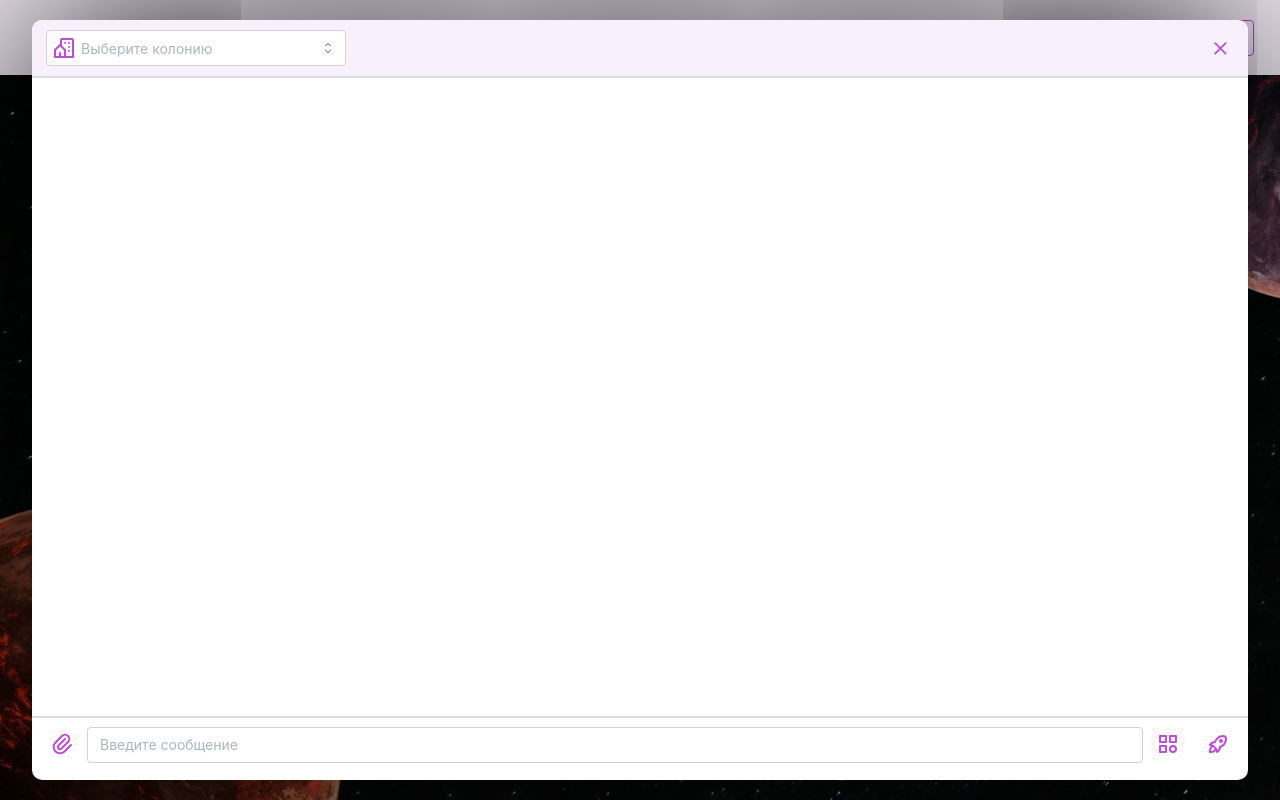
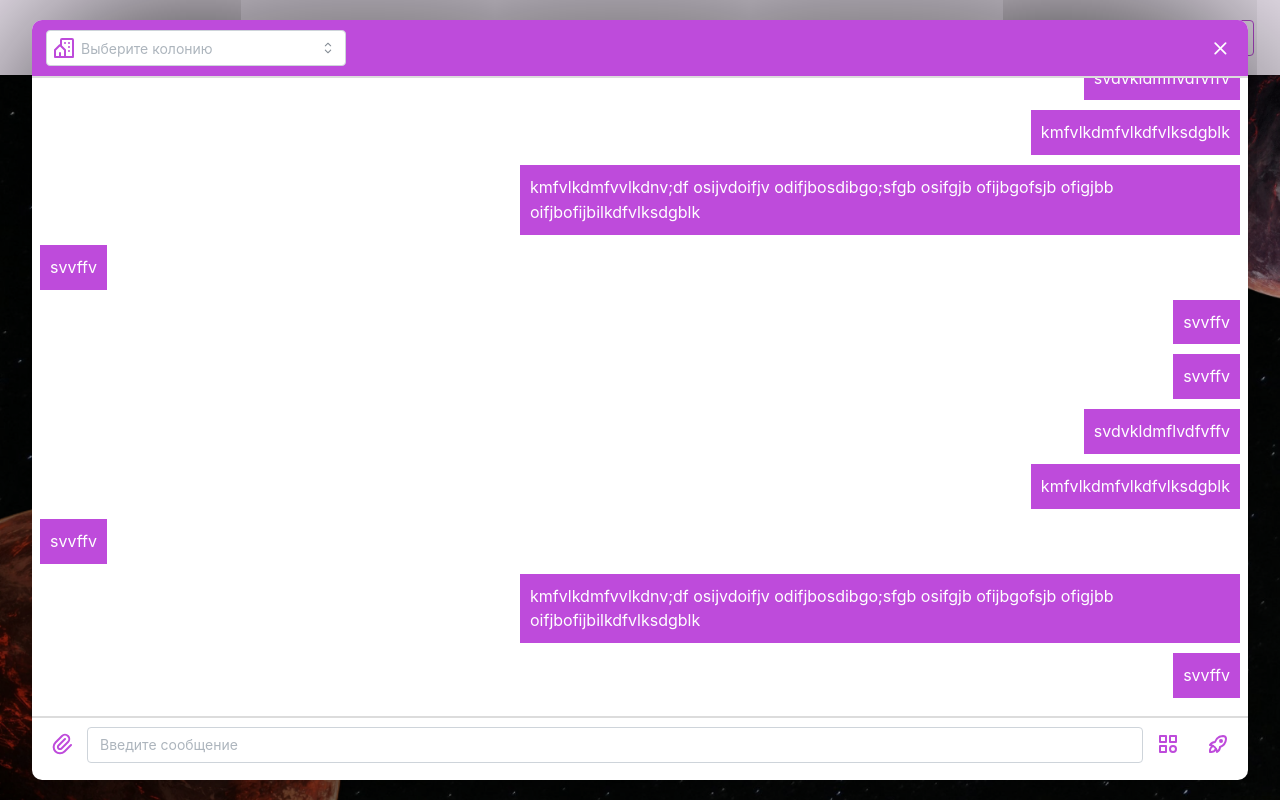
Before and after one commit to Tifftal/AtomHack-Final-frontend, a React (Vite) app: page / in a window 1280 px wide. Both pictures are taken after a click on the button "Support". Built offline with nearby package versions, Linux system fonts and the light colour scheme.

Commit message:
colored chat

```diff
--- a/src/features/chat/ChatContent/ChatBlock.tsx
+++ b/src/features/chat/ChatContent/ChatBlock.tsx
@@ -4,7 +4,7 @@ import { IChatBlockProps } from "./ChatBlock.types";
 import { clsx as cx } from "clsx";
 
 export const ChatBlock = (props: IChatBlockProps) => {
-  const { messages } = props;
+  const { messages, colony } = props;
   return (
     <div className={styles.root}>
       <div className={styles.body}>
@@ -15,7 +15,7 @@ export const ChatBlock = (props: IChatBlockProps) => {
               [styles.user]: message.isUserMessage,
             })}
           >
-            <Message {...message} />
+            <Message {...message} colony={colony} />
           </div>
         ))}
       </div>
--- a/src/features/chat/ChatContent/ChatBlock.types.ts
+++ b/src/features/chat/ChatContent/ChatBlock.types.ts
@@ -1,5 +1,6 @@
-import { IMessage } from "../../../utils/types";
+import { ColonyEnum, IMessage, IOption } from "../../../utils/types";
 
 export interface IChatBlockProps {
   messages: IMessage[];
+  colony?: IOption<ColonyEnum>;
 }
--- a/src/features/chat/ChatNav/ChatNav.tsx
+++ b/src/features/chat/ChatNav/ChatNav.tsx
@@ -1,6 +1,6 @@
 import styles from "./ChatNav.module.scss";
 import { IconBuildingCommunity, IconX } from "@tabler/icons-react";
-import { ActionIcon, Select } from "@mantine/core";
+import { ActionIcon, Box, Select } from "@mantine/core";
 import { FC } from "react";
 import { IChatNavProps } from "./ChatNav.types";
 import { ColonyEnum, IOption } from "../../../utils/types";
@@ -8,7 +8,7 @@ import { ColonyEnum, IOption } from "../../../utils/types";
 export const ChatNav: FC<IChatNavProps> = (props) => {
   const { colonies, colony, handleSetColony, toggleReport } = props;
   return (
-    <div className={styles.root}>
+    <Box bg={colony ? colony.value : 'Crystallia'} className={styles.root}>
       <Select
         leftSectionPointerEvents="none"
         leftSection={
@@ -20,6 +20,7 @@ export const ChatNav: FC<IChatNavProps> = (props) => {
         value={colony ? colony.value : null}
         onChange={(_value, option) => {
           handleSetColony(option as IOption<ColonyEnum>);
+          console.log(option)
         }}
         data={colonies}
       />
@@ -27,10 +28,10 @@ export const ChatNav: FC<IChatNavProps> = (props) => {
         variant="subtle"
         aria-label="Settings"
         onClick={() => toggleReport(false)}
-        color="grape.9"
+        color="white"
       >
         <IconX style={{ width: '80%', height: '80%' }} stroke={2} />
       </ActionIcon>
-    </div>
+    </Box>
   );
 };
--- a/src/features/chat/MenuCommand/MenuCommand.tsx
+++ b/src/features/chat/MenuCommand/MenuCommand.tsx
@@ -1,16 +1,17 @@
 import styles from "./MenuCommand.module.scss";
 import { ICommand } from "../../../utils/types";
 import { clsx as cx } from "clsx";
+import { Button } from "@mantine/core";
 
 export const MenuCommand: React.FC<ICommand> = (props) => {
   const { disabled, action, label } = props;
   return (
-    <button
-      className={cx(styles["menu-command-btn"])}
+    <Button
+      // className={cx(styles["menu-command-btn"])}
       onClick={action}
       disabled={disabled}
     >
       {label}
-    </button>
+    </Button>
   );
 };
--- a/src/features/chat/Message/Message.module.scss
+++ b/src/features/chat/Message/Message.module.scss
@@ -1,6 +1,6 @@
 .root {
     .message {
-        border: 1px solid var(--clr-main5);
+        // border: 1px solid;
         border-radius: 8px;
         padding: 10px;
         border-bottom-left-radius: 0;
@@ -16,6 +16,7 @@
         flex-direction: column;
         gap: 5px;
     }
+
     &:has(> .commands) {
         width: 100%;
         max-width: 400px;
--- a/src/features/chat/Message/Message.tsx
+++ b/src/features/chat/Message/Message.tsx
@@ -3,17 +3,26 @@ import styles from "./Message.module.scss";
 import { IMessage } from "../../../utils/types";
 import { clsx as cx } from "clsx";
 import { MenuCommand } from "../MenuCommand/MenuCommand";
+import { Box } from "@mantine/core";
+// import { theme } from "../../../app/ThemeProvider";
 
 export const Message: FC<IMessage> = (props) => {
-  const { content, isUserMessage } = props;
+  const { content, isUserMessage, colony } = props;
   if (Array.isArray(content))
     return (
+      <Box>
+
         <div className={styles.root}>
           <div
             className={cx(
               styles.message,
               {
                 [styles.user]: isUserMessage,
+                // [styles.colonyAquarium]: colony?.value == ColonyEnum.Aquarium,
+                // [styles.colonyGreenLabyrinth]: colony?.value === ColonyEnum.GreenLabyrinth,
+                // [styles.colonyCrystallia]: colony?.value === ColonyEnum.Crystallia,
+                // [styles.colonyDesertVortex]: colony?.value === ColonyEnum.DesertVortex,
+                // [styles.colonyTerramorf]: colony?.value === ColonyEnum.Terramorf,
               },
               styles.commands
             )}
@@ -23,12 +32,24 @@ export const Message: FC<IMessage> = (props) => {
             ))}
           </div>
         </div>
+      </Box>
     );
+
   return (
+    <Box c={'white'} bg={colony ? colony.value : 'Crystallia'} >
       <div className={styles.root}>
-      <div className={cx(styles.message, { [styles.user]: isUserMessage })}>
+        <div className={cx(styles.message, {
+          [styles.user]: isUserMessage,
+          // [styles.colonyAquarium]: colony?.value,
+          // [styles.GreenLabyrinth]: colony?.value,
+          // [styles.Crystallia]: colony?.value,
+          // [styles.DesertVortex]: colony?.value,
+          // [styles.Terramorf]: colony?.value,
+        })}>
           {content}
         </div>
       </div>
+    </Box >
+
   );
 };
--- a/src/utils/types.ts
+++ b/src/utils/types.ts
@@ -5,6 +5,7 @@ export interface ICommand {
 }
 
 export interface IMessage {
+  colony?: IOption<ColonyEnum>
   isUserMessage?: boolean;
   time: string;
   content: string | ICommand[];
--- a/src/widgets/Chat/Chat.tsx
+++ b/src/widgets/Chat/Chat.tsx
@@ -9,7 +9,7 @@ import { Dialog } from '@mantine/core';
 import { IChatProps } from "./types";
 
 export const Chat = (props: IChatProps) => {
-  const {footerProps, chatBlockProps, navProps} = useChat(props);
+  const { footerProps, chatBlockProps, navProps } = useChat(props);
   return (
     <MantineProvider theme={createTheme({
       primaryColor: navProps.colony ? navProps.colony.value : 'Crystallia',
@@ -29,7 +29,7 @@ export const Chat = (props: IChatProps) => {
       >
         <div className={styles.page}>
           <ChatNav {...navProps} />
-            <ChatBlock {...chatBlockProps} />
+          <ChatBlock {...chatBlockProps } />
           <ChatFooter {...footerProps} />
         </div>
       </Dialog>
--- a/src/widgets/Chat/hooks/useChat.tsx
+++ b/src/widgets/Chat/hooks/useChat.tsx
@@ -7,7 +7,7 @@ import { useColony } from "./useColony";
 import { IChatNavProps } from "../../../features/chat/ChatNav/ChatNav.types";
 import { IChatProps } from "../types";
 
-/* const MESSAGES: IMessage[] = [
+const MESSAGES: IMessage[] = [
   { content: "svvffv", isUserMessage: true, time: "svfs" },
   { content: "svdvkldmflvdfvffv", isUserMessage: true, time: "svfs" },
   { content: "kmfvlkdmfvlkdfvlksdgblk", isUserMessage: true, time: "svfs" },
@@ -50,7 +50,7 @@ import { IChatProps } from "../types";
     time: "svfs",
   },
   { content: "svvffv", isUserMessage: true, time: "svfs" },
-]; */
+];
 
 export const useChat = (props: IChatProps) => {
   const { toggleReport } = props
@@ -120,7 +120,8 @@ export const useChat = (props: IChatProps) => {
   };
 
   const chatBlockProps: IChatBlockProps = {
-    messages: messages.concat(additionalCommandMessage || []),
+    messages: MESSAGES.concat(additionalCommandMessage || []),
+    colony: colony,
   };
 
   const footerProps: IChatFooterProps = {
```
Lines whose indentation alone changed are shown as unchanged.
